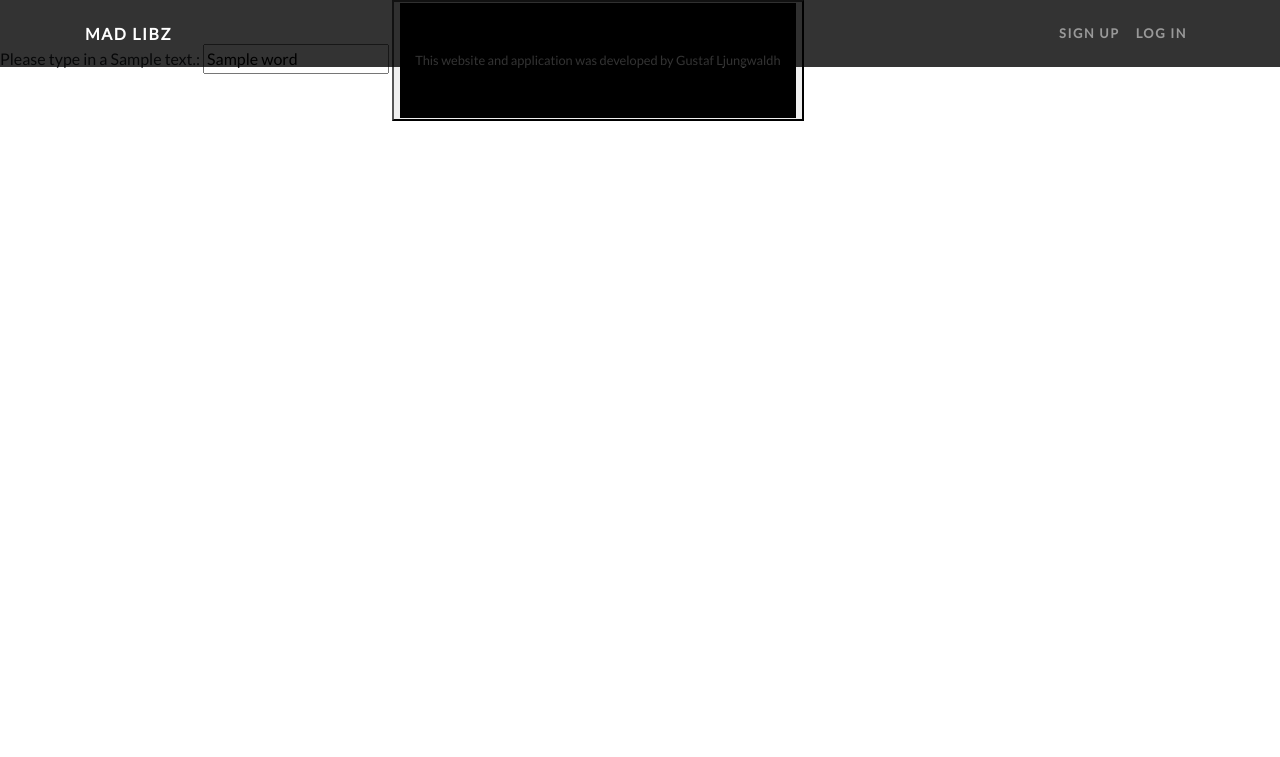
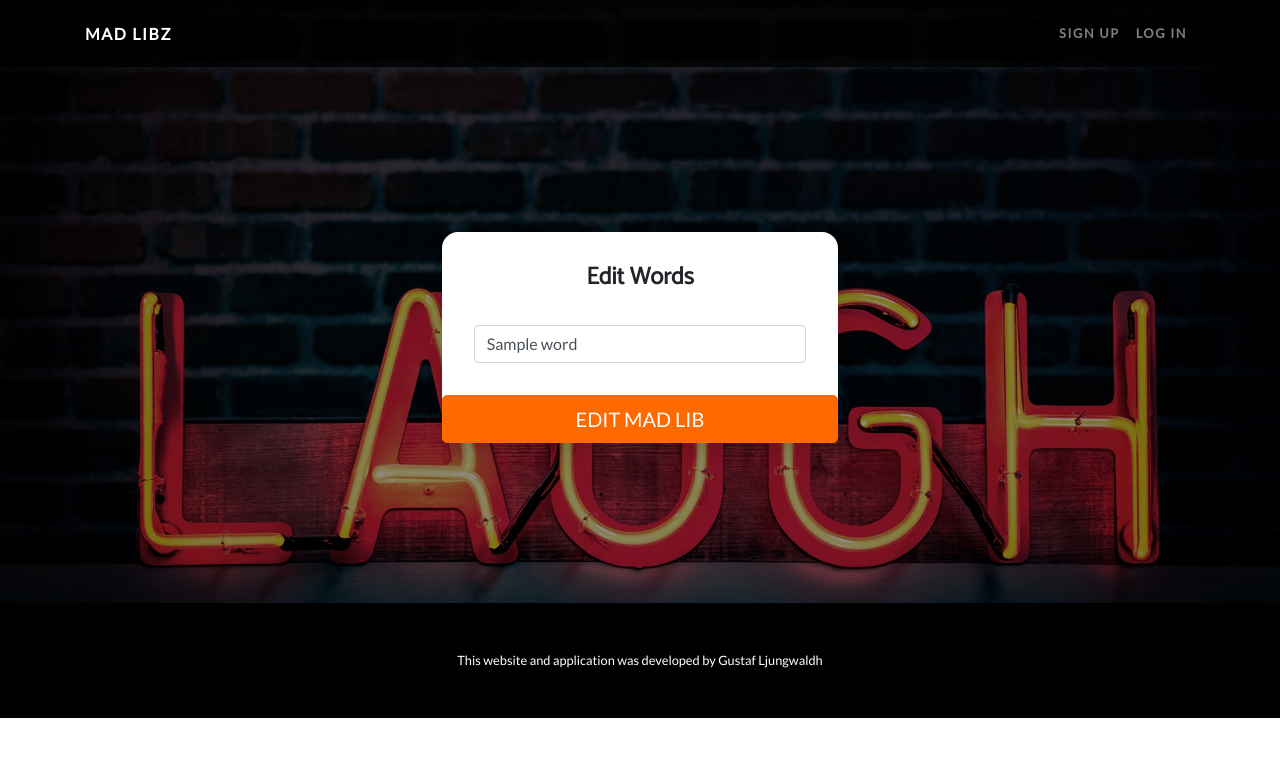
Before and after one commit to Ljungwaldh/Milestone-Project-3, a Flask app: template templates/edit.html in a window 1280 px wide. Shown: the top 757 px of the page. Run offline with Flask 2, Linux system fonts and the light colour scheme; the template is opened without the code that fills it: most values are stand-ins (such as "Sample title", 1, 10 or a date in 2020); some libraries are stand-ins or nearby versions.

Commit message:
Added html formatting with css styles similar to insert-words.html to edit.html. This is to keep consistency in design of the word inputting and editing functions for users

```diff
--- a/templates/edit.html
+++ b/templates/edit.html
@@ -1,9 +1,22 @@
     {% extends 'base.html'%} {% block content %}
 
-    <form action="{{ url_for('update', mad_lib_id=mad_lib_id) }}" method="POST">
-    {% for descriptor, word in user_prefill %}
-        Please type in a {{descriptor}}: <input type="text" name="{{ loop.index }}" value="{{ word }}"></input>
-    {% endfor %}
-    <button type="submit" value="Submit">
 
+  <div class="container-fluid authentication-page">
+    <div class="row">
+      <div class="col-sm-9 col-md-7 col-lg-4 mx-auto">
+        <div class="card card-signin my-5">
+          <div class="card-body">
+            <h5 class="card-title text-center">Edit Words</h5>
+            <form class="form-signin" action="{{ url_for('update', mad_lib_id=mad_lib_id) }}" method="POST">
+              {% for descriptor, word in user_prefill %}
+                    <input type="text" name="{{ loop.index }}" class="form-control" value="{{ word }}" placeholder="Type in {{ descriptor }}" required>
+                {% endfor %}
+              </div>
+              <button class="btn btn-lg btn-secondary btn-block text-uppercase" type="submit">Edit Mad Lib</button>
+            </form>
+          </div>
+        </div>
+      </div>
+    </div>
+  </div>
 {% endblock %}
```
